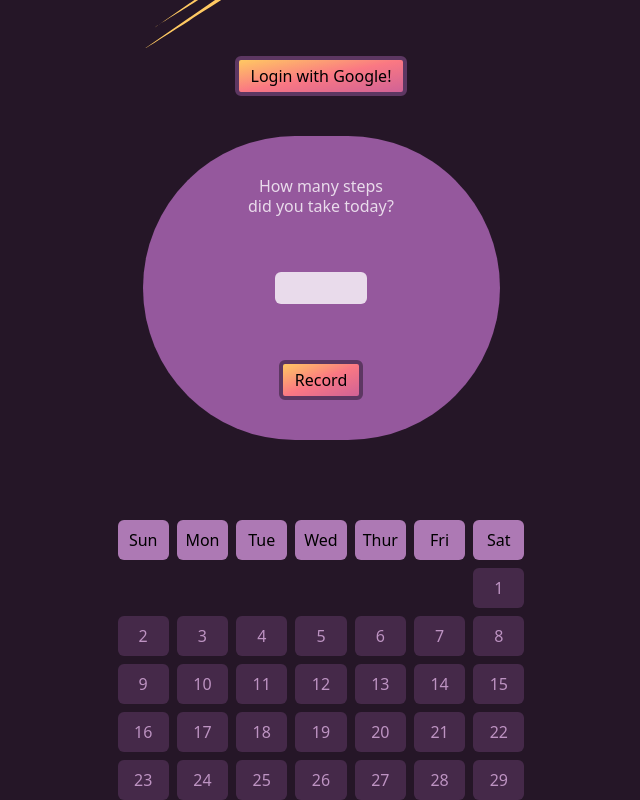
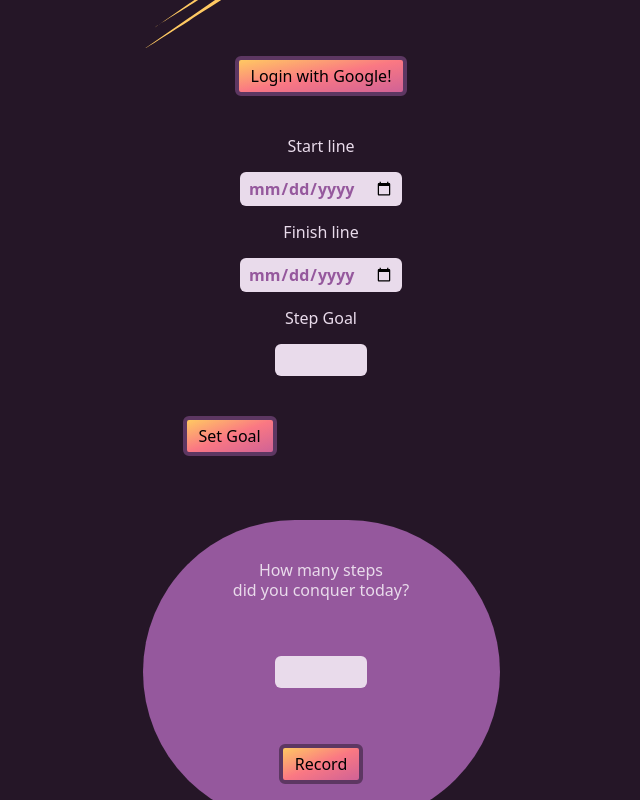
Before and after one commit to JoleneKearse/step-counter, a React (Vite) app: page / in a window 1280 px wide. Shown: the part 696-1496 px from the top of the page, without its empty margins (319-959 px from the left). Built offline with nearby package versions, Linux system fonts and the light colour scheme; no server answers.

Commit message:
chore: add inputs for goals

```diff
--- a/src/App.tsx
+++ b/src/App.tsx
@@ -1,18 +1,33 @@
+import { Login } from "./components/Login";
+import { Goals } from "./components/Goals";
 import { Calendar } from "./components/Calendar";
 import { Counter } from "./components/Counter";
 import { Title } from "./components/Title";
-import { getNumberOfDays, getFirstDay, generateDays, dayArr } from "./Utils";
+import {
+  getCurrentDate,
+  getNumberOfDays,
+  getFirstDay,
+  generateDays,
+  dayArr,
+} from "./Utils";
 import { config } from "./config/config";
 
 import { initializeApp } from "firebase/app";
-import { getAuth, GoogleAuthProvider, onAuthStateChanged, signInWithPopup, signOut } from "firebase/auth";
+import {
+  getAuth,
+  GoogleAuthProvider,
+  onAuthStateChanged,
+  signOut,
+} from "firebase/auth";
 import { useState } from "react";
-import { Login } from "./components/Login";
-
 
 function App() {
   // app variables
   const [loggedIn, setLoggedIn] = useState(false);
+  const currentDate = getCurrentDate();
+  const year = currentDate.getFullYear();
+  const month = currentDate.getMonth() + 1;
+  const [goals, setGoals] = useState<object>(false);
 
   // auth
   const app = initializeApp(config.firebaseConfig);
@@ -25,17 +40,18 @@ function App() {
     } else {
       setLoggedIn(false);
     }
-  })
+  });
 
   // generate calendar
-  const daysInMonth = getNumberOfDays(6, 2024);
-  const firstDay = getFirstDay(6, 2024);
+  const daysInMonth = getNumberOfDays(month, year);
+  const firstDay = getFirstDay(month, year);
   const calendarArr = generateDays(daysInMonth, firstDay);
 
   return (
     <main className="flex flex-col items-center justify-center gap-10">
       <Title />
       {!loggedIn && <Login auth={auth} provider={provider} />}
+      {!goals && <Goals goals={goals} setGoals={setGoals} />}
       <Counter />
       <Calendar
         dayArr={dayArr}
--- a/src/Utils.ts
+++ b/src/Utils.ts
@@ -1,3 +1,7 @@
+export function getCurrentDate() {
+  return new Date();
+}
+
 export function getNumberOfDays(month: number, year: number): number {
   return new Date(year, month, 0).getDate();
 
--- a/src/components/Counter.tsx
+++ b/src/components/Counter.tsx
@@ -2,7 +2,7 @@ export function Counter() {
   return (
     <form className="flex flex-col items-center gap-6 p-10 rounded-full w-fit bg-neutral-800 md:gap-8 lg:gap-14">
       <label htmlFor="daily-steps" className="leading-5 text-center text-neutral-200">
-        How many steps<br></br> did you take today?
+        How many steps<br></br> did you conquer today?
       </label>
       <input
         type="number"
--- /dev/null
+++ b/src/components/Goals.tsx
@@ -0,0 +1,81 @@
+import { FormEvent, useRef } from "react";
+
+type GoalsProps = {
+  goals: {
+    startDate: Date,
+    endDate: Date,
+    stepGoal: number,
+  },
+  setGoals: (goals: object) => void,
+};
+
+export function Goals({ goals, setGoals }: GoalsProps) {
+  const startRef = useRef<HTMLInputElement>(null);
+  const endRef = useRef<HTMLInputElement>(null);
+  const stepRef = useRef<HTMLInputElement>(null);
+  // const goalObj = {
+  //   startDate: ,
+  //   endDate: null,
+  //   stepGoal: 0,
+  // }
+  // const handleSubmit = (event: FormEvent) => {
+  //   event.preventDefault();
+  //   if (startRef !== null) goalObj.startDate = startRef.current.value
+  // };
+
+  return (
+    <form onSubmit={() => handleSubmit}>
+      <div className="flex flex-col items-center justify-center gap-4 mb-4">
+        <label
+          htmlFor="startDate"
+          className="leading-5 text-center text-neutral-200"
+        >
+          Start line
+        </label>
+        <input
+          ref={startRef}
+          type="date"
+          name="startDate"
+          id="startDate"
+          className="px-2 py-1 font-bold rounded-md bg-neutral-200 text-neutral-800"
+        />
+      </div>
+      <div className="flex flex-col items-center gap-4 mb-4">
+        <label
+          htmlFor="endDate"
+          className="leading-5 text-center text-neutral-200"
+        >
+          Finish line
+        </label>
+        <input
+          ref={endRef}
+          type="date"
+          name="endDate"
+          id="endDate"
+          className="px-2 py-1 font-bold rounded-md bg-neutral-200 text-neutral-800"
+        />
+      </div>
+      <div className="flex flex-col items-center gap-4 mb-4">
+        <label
+          htmlFor="stepGoal"
+          className="leading-5 text-center text-neutral-200"
+        >
+          Step Goal
+        </label>
+        <input
+          ref={stepRef}
+          type="number"
+          name="stepGoal"
+          id="stepGoal"
+          className="w-3/5 px-4 py-1 font-bold text-center rounded-md text-neutral-800 bg-neutral-200 md:w-2/5 lg:w-1/3"
+        />
+      </div>
+      <button
+        type="submit"
+        className="px-3 py-1 my-6 border border-4 rounded-md border-neutral-900 w-fit bg-gradient-to-br from-orange via-bright-salmon to-dusty-pink hover:bg-gradient-to-tl"
+      >
+        Set Goal
+      </button>
+    </form>
+  );
+}
```
